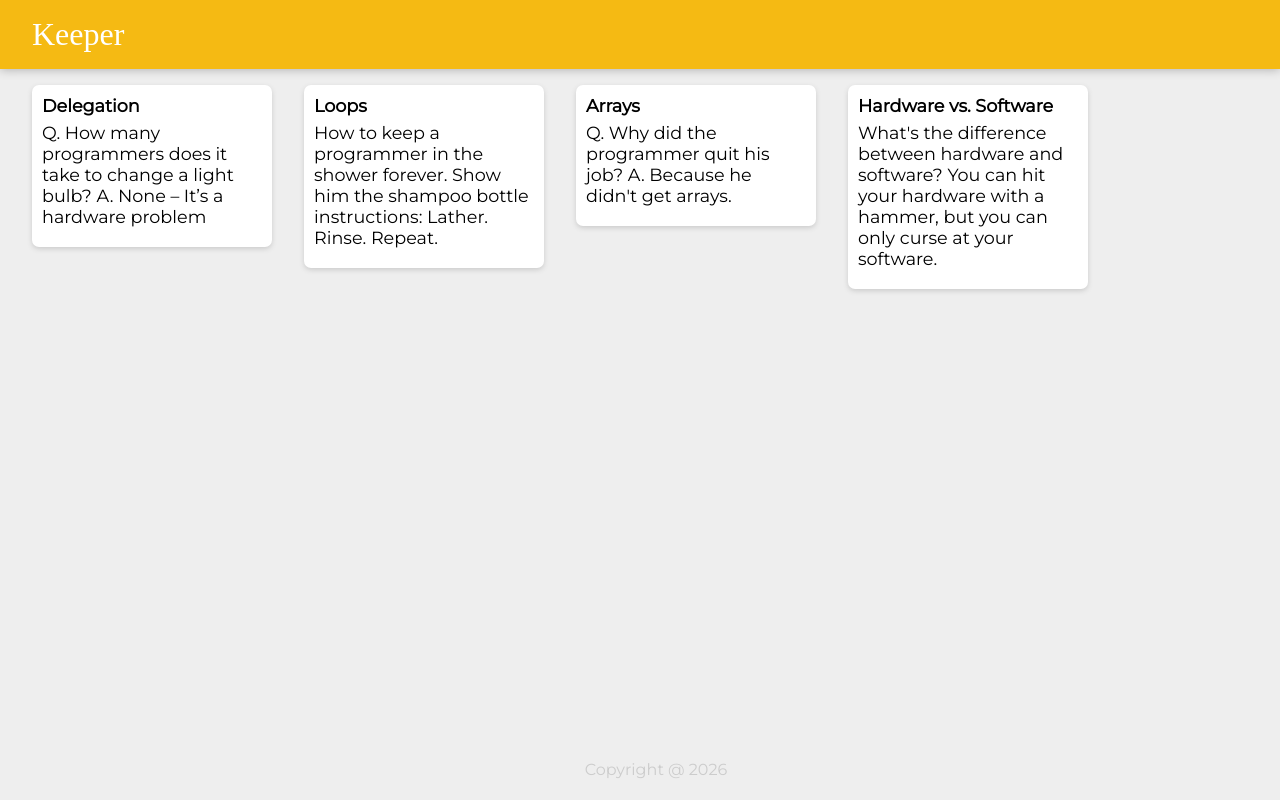
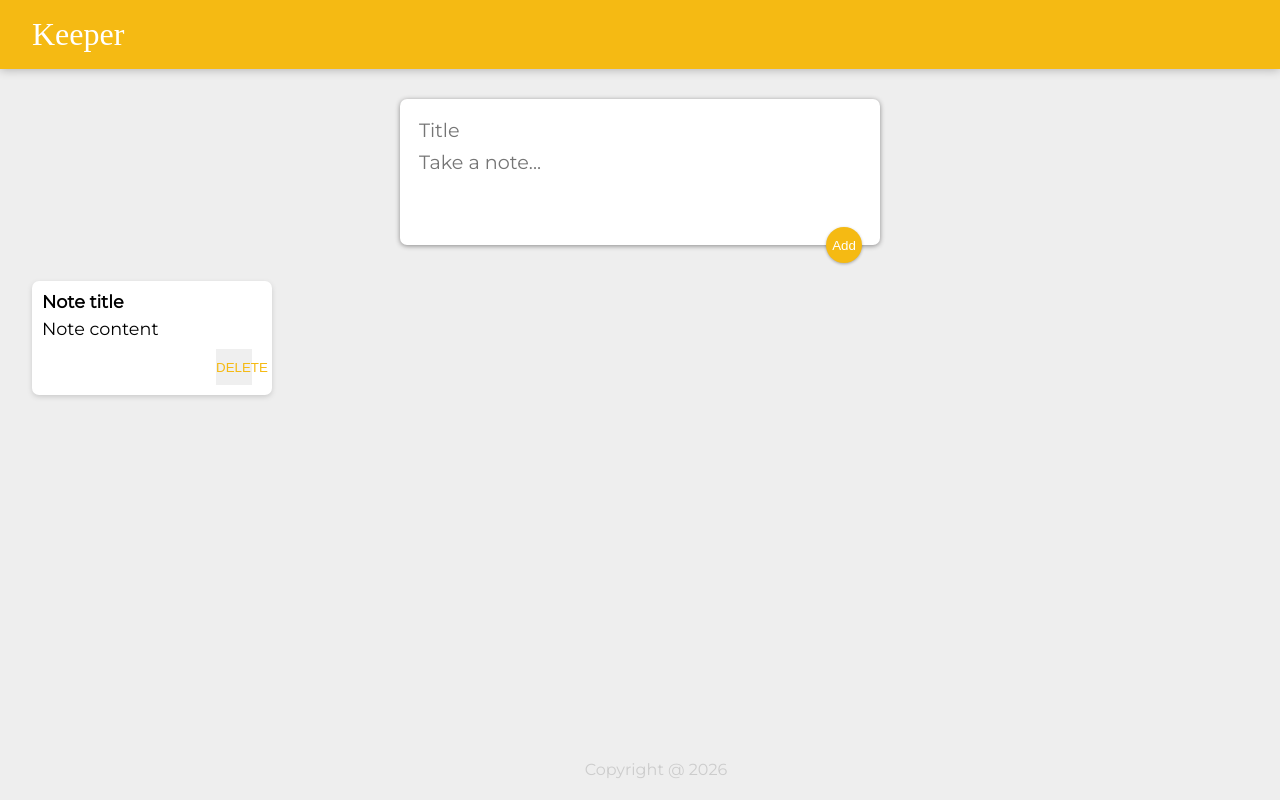
Before and after one commit to DianaCirjaliu/Keeper-App-udemy-course-exercise-, a React (Create React App) app: page / in a window 1280 px wide. Built offline with nearby package versions, Linux system fonts and the light colour scheme; a web font is replaced by a local one.

Commit message:
started modifications for future tasks

```diff
--- a/public/styles.css
+++ b/public/styles.css
@@ -54,3 +54,49 @@
   white-space: pre-wrap;
   word-wrap: break-word;
 }
+
+.note button {
+  position: relative;
+  float: right;
+  margin-right: 10px;
+  color: #f5ba13;
+  border: none;
+  width: 36px;
+  height: 36px;
+  cursor: pointer;
+  outline: none;
+}
+
+form {
+  position: relative;
+  width: 480px;
+  margin: 30px auto 20px auto;
+  background: #fff;
+  padding: 15px;
+  border-radius: 7px;
+  box-shadow: 0 1px 5px rgb(138, 137, 137);
+}
+form input,
+form textarea {
+  width: 100%;
+  border: none;
+  padding: 4px;
+  outline: none;
+  font-size: 1.2em;
+  font-family: inherit;
+  resize: none;
+}
+form button {
+  position: absolute;
+  right: 18px;
+  bottom: -18px;
+  background: #f5ba13;
+  color: #fff;
+  border: none;
+  border-radius: 50%;
+  width: 36px;
+  height: 36px;
+  box-shadow: 0 1px 3px rgba(0, 0, 0, 0.3);
+  cursor: pointer;
+  outline: none;
+}
--- a/src/components/App.jsx
+++ b/src/components/App.jsx
@@ -2,15 +2,14 @@
 import Header from "./Header";
 import Footer from "./Footer";
 import Note from "./Note";
-import notes from "../notes";
+import CreateArea from "./CreateArea";
 
 function App() {
   return (
     <div>
       <Header />
-      {notes.map((n) => (
-        <Note key={n.key} title={n.title} content={n.content} />
-      ))}
+      <CreateArea />
+      <Note key={1} title="Note title" content="Note content" />
       <Footer />
     </div>
   );
--- /dev/null
+++ b/src/components/CreateArea.jsx
@@ -0,0 +1,15 @@
+import React from "react";
+
+function CreateArea() {
+  return (
+    <div>
+      <form>
+        <input name="title" placeholder="Title" />
+        <textarea name="content" placeholder="Take a note..." rows="3" />
+        <button>Add</button>
+      </form>
+    </div>
+  );
+}
+
+export default CreateArea;
--- a/src/components/Note.jsx
+++ b/src/components/Note.jsx
@@ -5,6 +5,7 @@
     <div className="note">
       <h1>{props.title}</h1>
       <p>{props.content}</p>
+      <button>DELETE</button>
     </div>
   );
 }
```
